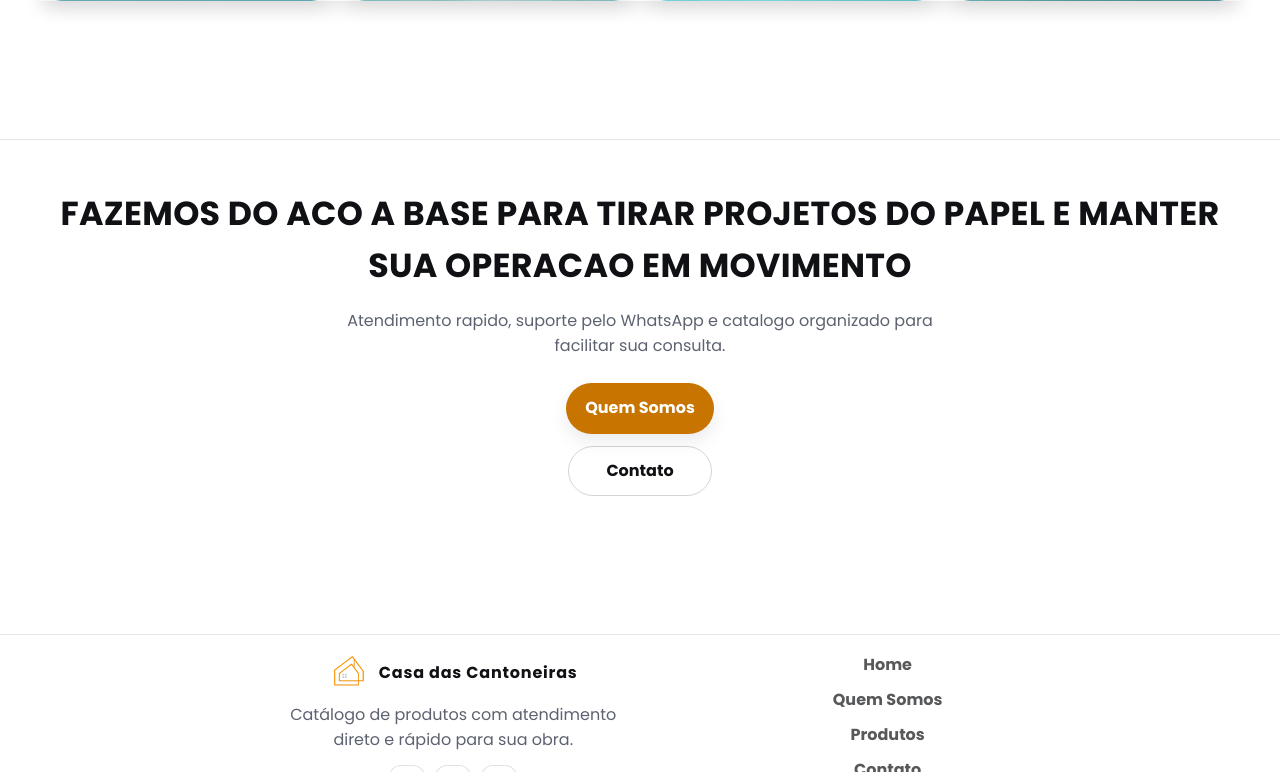
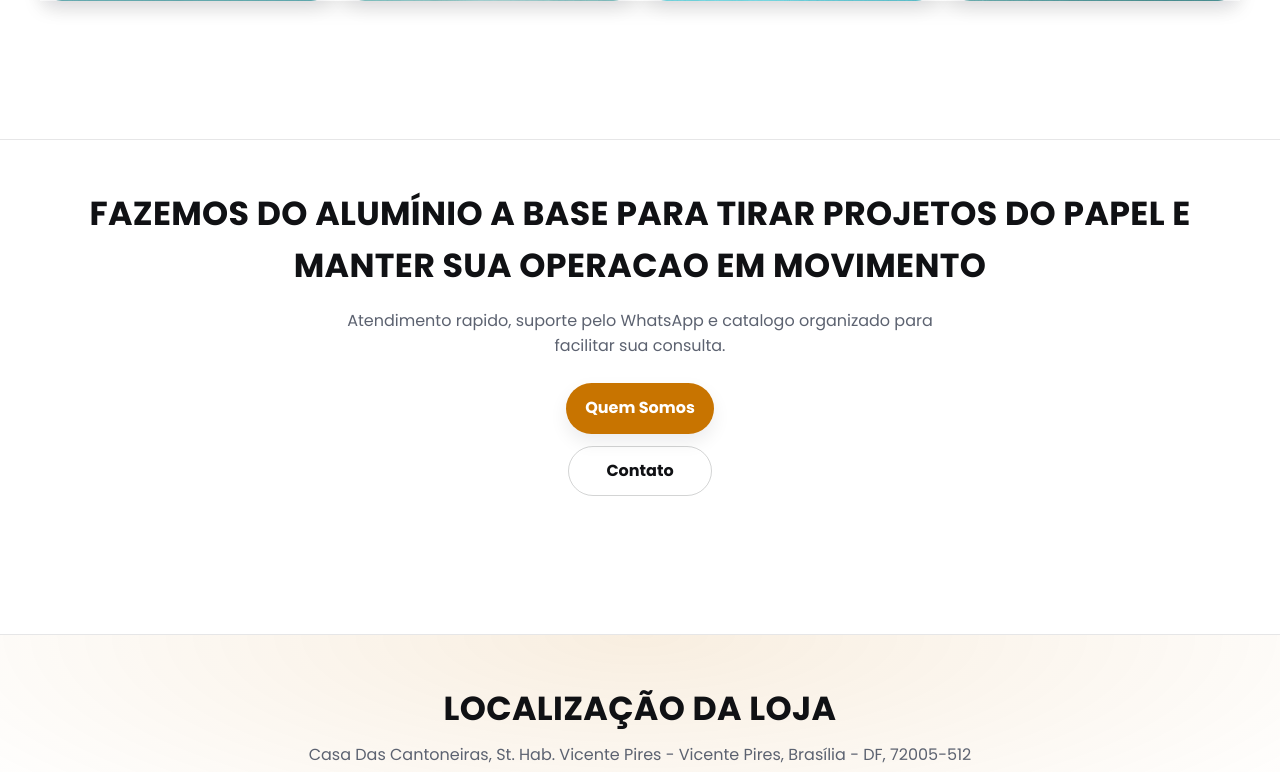
Before and after one commit to FilipeCampos25/SiteClienteLucas, a FastAPI app: page / in a window 1280 px wide. Shown: the part 2070-2842 px from the top of the page. Run offline with FastAPI, Linux system fonts and the light colour scheme; parts of the project's set-up code (start-up, migrations or seed data) failed here and were passed over; some libraries are stand-ins or nearby versions.

Commit message:
fix: adição de mapa em todas as rotas + ajuste fino no texto

```diff
--- a/templates/base_new.html
+++ b/templates/base_new.html
@@ -94,6 +94,10 @@
     {% block content %}{% endblock %}
   </main>
 
+  {% block pre_footer %}
+    {% include "partials/contact_map.html" %}
+  {% endblock %}
+
   <footer class="site-footer-new">
     <div class="neo-container footer__grid">
       <div class="footer__brand">
--- a/templates/home.html
+++ b/templates/home.html
@@ -78,7 +78,7 @@
 <section class="statement">
   <div class="section-container">
     <h2 class="heading-lg">
-      FAZEMOS DO ACO A BASE PARA TIRAR PROJETOS DO PAPEL E MANTER SUA OPERACAO EM MOVIMENTO
+      FAZEMOS DO ALUMÍNIO A BASE PARA TIRAR PROJETOS DO PAPEL E MANTER SUA OPERACAO EM MOVIMENTO
     </h2>
     <p class="muted">
       Atendimento rapido, suporte pelo WhatsApp e catalogo organizado para facilitar sua consulta.
--- /dev/null
+++ b/templates/partials/contact_map.html
@@ -0,0 +1,15 @@
+<section class="contact-map">
+  <div class="section-container">
+    <h3 class="heading-lg">LOCALIZA&Ccedil;&Atilde;O DA LOJA</h3>
+    <p class="muted">Casa Das Cantoneiras, St. Hab. Vicente Pires - Vicente Pires, Bras&iacute;lia - DF, 72005-512</p>
+    <div class="contact-map__frame">
+      <iframe
+        title="Mapa da loja"
+        src="https://www.google.com/maps?q=Casa%20Das%20Cantoneiras%2C%20St.%20Hab.%20Vicente%20Pires%20-%20Vicente%20Pires%2C%20Bras%C3%ADlia%20-%20DF%2C%2072005-512&z=17&output=embed"
+        loading="lazy"
+        referrerpolicy="no-referrer-when-downgrade"
+        allowfullscreen>
+      </iframe>
+    </div>
+  </div>
+</section>
```
Also changed, not shown: templates/contato.html (+2 -17 lines).
